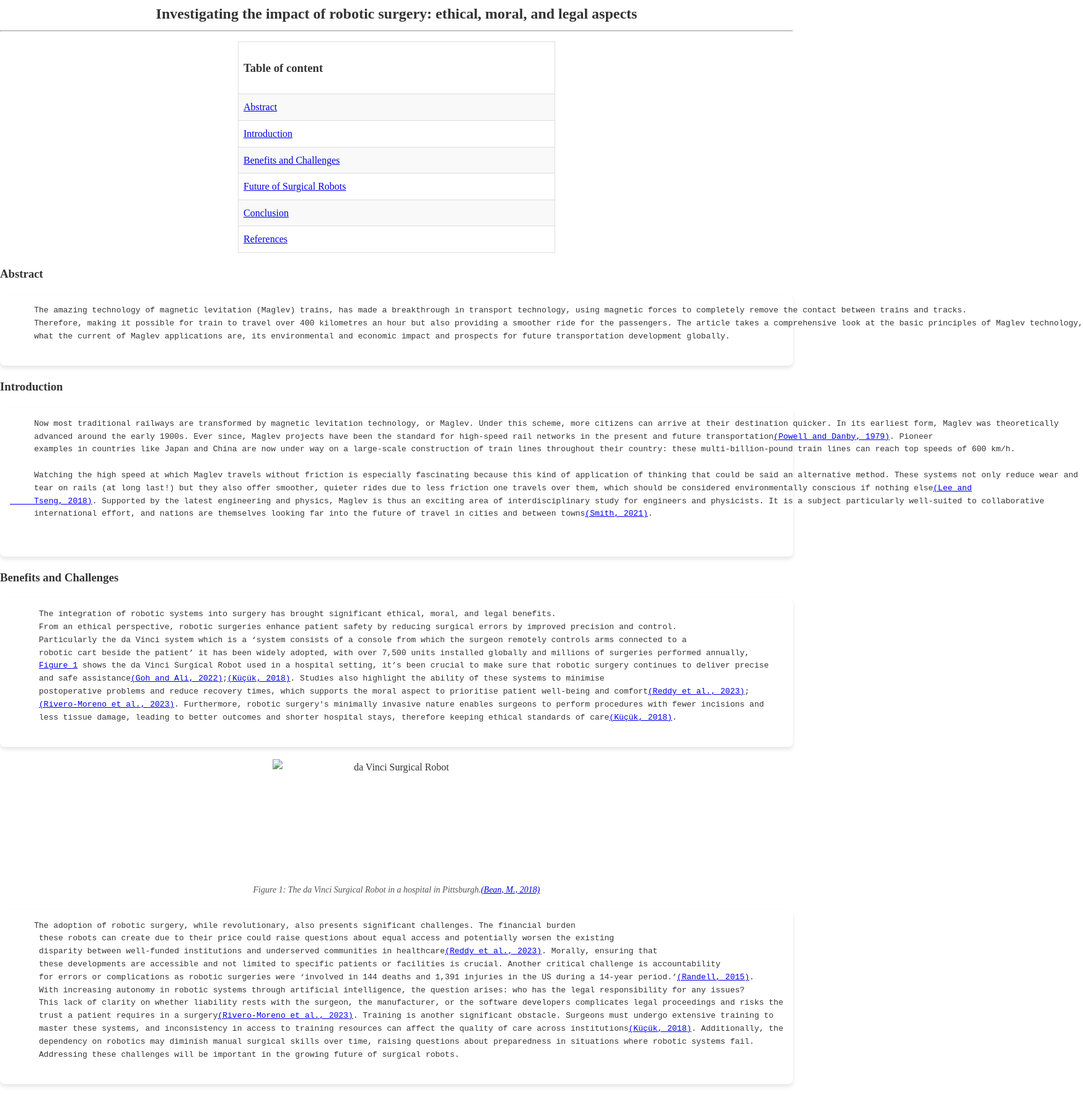
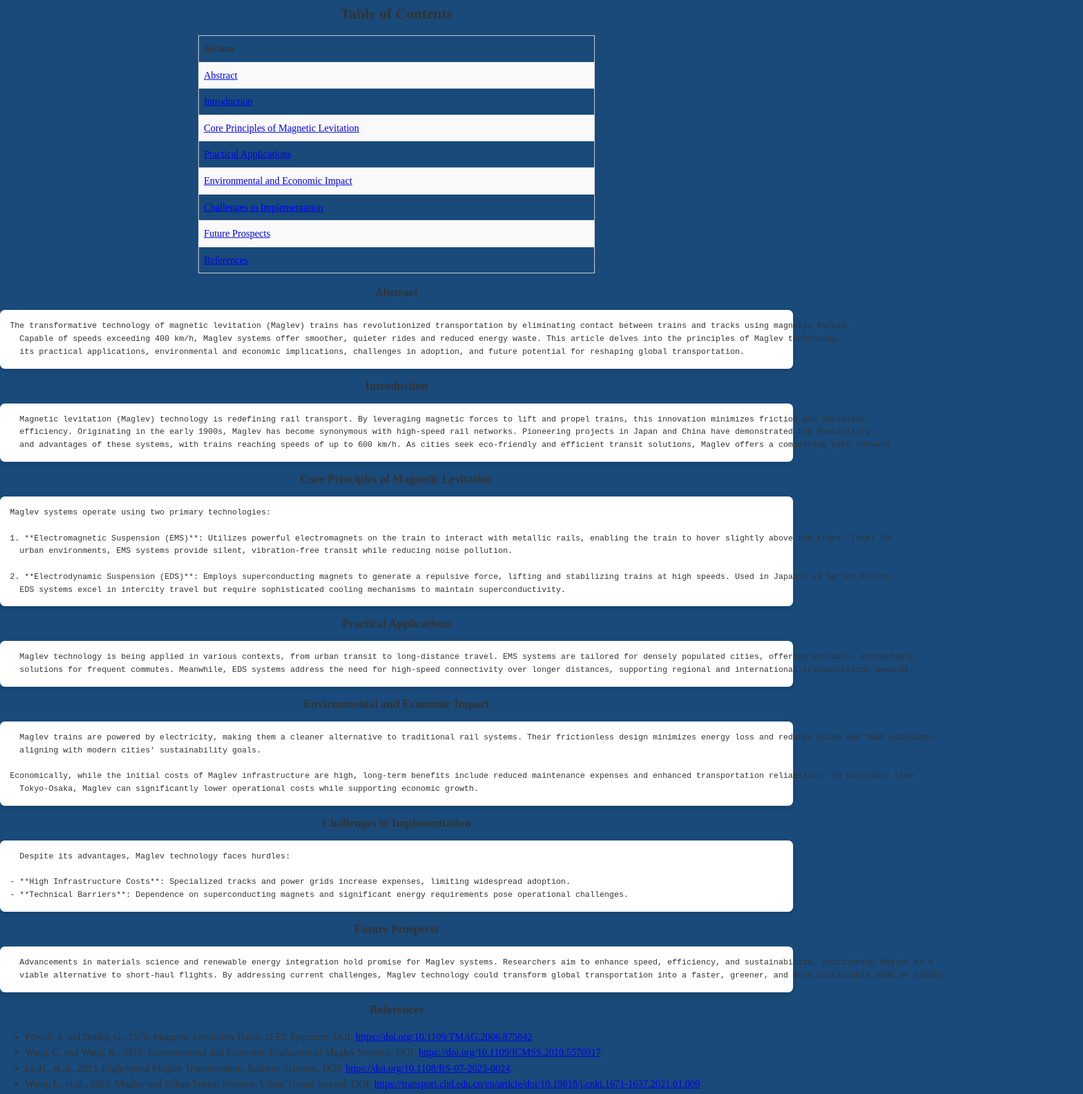
Before and after one commit to FEPSFY6871601/FY6871601, a plain HTML site: page index.html in a window 1280 px wide. Shown: the part 461-2226 px from the top of the page at 62% size, 1748 px wide, since content can reach past the window. Drawn offline with Linux system fonts and the light colour scheme.

Commit message:
Update index.html

```diff
--- a/index.html
+++ b/index.html
@@ -1,70 +1,56 @@
 <!DOCTYPE html>
-
 <html>
-
-
 <head>
   <meta charset="UTF-8">
   <meta name="viewport" content="width=device-width, initial-scale=1.0">
-
-
   <style>
-    /* Set font to Times New Roman and background color */
     body {
       font-family: "Times New Roman", Times, serif;
       margin: 0;
       padding: 0;
       line-height: 1.6;
-      background-color: ##194a7a; /* Light beige background */
+      background-color: #194a7a;
       color: #333;
     }
-
     header {
       text-align: center;
       padding: 1rem;
     }
-
-    h1, h2 {
+    h1, h2, h3 {
       text-align: center;
       margin: 0.5rem 0;
     }
-
     table {
       font-family: "Times New Roman", Times, serif;
       border-collapse: collapse;
-      width: 40%;
+      width: 50%;
       margin: 1rem auto;
     }
-
     td, th {
       border: 1px solid #dddddd;
       text-align: left;
       padding: 8px;
     }
-
     tr:nth-child(even) {
       background-color: #f9f9f9;
     }
-
     figure {
       margin: 20px 0;
       text-align: center;
     }
-
     figcaption {
       font-size: 14px;
       color: #555;
     }
-
     img {
       display: block;
-      margin: 0 auto; /* Center images */
+      margin: 0 auto;
     }
-
-    p.ex1 {
-      margin-left: 0;
+    p {
+      margin-left: 1rem;
+      margin-right: 1rem;
+      text-align: justify;
     }
-
     pre {
       background-color: #fff;
       padding: 1rem;
@@ -72,30 +58,24 @@
       border-radius: 8px;
       box-shadow: 0 4px 6px rgba(0, 0, 0, 0.1);
     }
-
-    /* Smooth scrolling */
     html {
       scroll-behavior: smooth;
     }
   </style>
 </head>
-
 <body>
 
 <header>
-  <img src="WebBanner2023.png" alt="Banner" width="900" height="300">
-  <h1><b>ENG0018 Computer Laboratory 2024/25</b></h1>
-  <h2>Student URN: 6807257</h2>
+  <img src="WebBanner2023.png" alt="Maglev Banner" width="900" height="300">
+  <h1><b>Maglev Technology: Revolutionizing Modern Transportation</b></h1>
+  <h2>Student ID: 6871601</h2>
 </header>
 <hr>
-<h2 style="text-align: center;"><b>Investigating the impact of robotic surgery: ethical, moral, and legal aspects</b></h2>
-<hr>
 
-<!table of contents>
+<h2>Table of Contents</h2>
 <table>
-
   <tr>
-    <th><h3>Table of content</h3></th>
+    <th>Section</th>
   </tr>
   <tr>
     <td><a href="#Abstract">Abstract</a></td>
@@ -104,134 +84,86 @@
     <td><a href="#Introduction">Introduction</a></td>
   </tr>
   <tr>
-    <td><a href="#Benefits and Challenges">Benefits and Challenges</a></td>
+    <td><a href="#Principles">Core Principles of Magnetic Levitation</a></td>
   </tr>
   <tr>
-    <td><a href="#Future of Surgical Robots">Future of Surgical Robots</a></td>
+    <td><a href="#Applications">Practical Applications</a></td>
+  </tr>
   <tr>
-    <td><a href="#Conclusion">Conclusion</a></td>
+    <td><a href="#Impact">Environmental and Economic Impact</a></td>
   </tr>
+  <tr>
+    <td><a href="#Challenges">Challenges in Implementation</a></td>
+  </tr>
+  <tr>
+    <td><a href="#Future">Future Prospects</a></td>
   </tr>
   <tr>
     <td><a href="#References">References</a></td>
   </tr>
 </table>
 
-
 <h3 id="Abstract">Abstract</h3>
-   <p class="ex1">
 <pre>
-     The amazing technology of magnetic levitation (Maglev) trains, has made a breakthrough in transport technology, using magnetic forces to completely remove the contact between trains and tracks.
-     Therefore, making it possible for train to travel over 400 kilometres an hour but also providing a smoother ride for the passengers. The article takes a comprehensive look at the basic principles of Maglev technology,
-     what the current of Maglev applications are, its environmental and economic impact and prospects for future transportation development globally.
+The transformative technology of magnetic levitation (Maglev) trains has revolutionized transportation by eliminating contact between trains and tracks using magnetic forces.
+  Capable of speeds exceeding 400 km/h, Maglev systems offer smoother, quieter rides and reduced energy waste. This article delves into the principles of Maglev technology,
+  its practical applications, environmental and economic implications, challenges in adoption, and future potential for reshaping global transportation.
 </pre>
-   </p>
 
 <h3 id="Introduction">Introduction</h3>
-  <p class="ex1">
 <pre>
-     Now most traditional railways are transformed by magnetic levitation technology, or Maglev. Under this scheme, more citizens can arrive at their destination quicker. In its earliest form, Maglev was theoretically
-     advanced around the early 1900s. Ever since, Maglev projects have been the standard for high-speed rail networks in the present and future transportation<a href="#ref-powell1979">(Powell and Danby, 1979)</a>. Pioneer
-     examples in countries like Japan and China are now under way on a large-scale construction of train lines throughout their country: these multi-billion-pound train lines can reach top speeds of 600 km/h.
-
-     Watching the high speed at which Maglev travels without friction is especially fascinating because this kind of application of thinking that could be said an alternative method. These systems not only reduce wear and
-     tear on rails (at long last!) but they also offer smoother, quieter rides due to less friction one travels over them, which should be considered environmentally conscious if nothing else<a href="#ref-lee2018">(Lee and
-     Tseng, 2018)</a>. Supported by the latest engineering and physics, Maglev is thus an exciting area of interdisciplinary study for engineers and physicists. It is a subject particularly well-suited to collaborative
-     international effort, and nations are themselves looking far into the future of travel in cities and between towns<a href="#ref-smith2021">(Smith, 2021)</a>.
-
-  </pre>
-  </p>
-
-  <h3 id="Benefits and Challenges">Benefits and Challenges</h3>
-  <p class="ex1">
-  <pre>
-      The integration of robotic systems into surgery has brought significant ethical, moral, and legal benefits.
-      From an ethical perspective, robotic surgeries enhance patient safety by reducing surgical errors by improved precision and control.
-      Particularly the da Vinci system which is a ‘system consists of a console from which the surgeon remotely controls arms connected to a
-      robotic cart beside the patient’ it has been widely adopted, with over 7,500 units installed globally and millions of surgeries performed annually,
-      <a href="#figure1">Figure 1</a> shows the da Vinci Surgical Robot used in a hospital setting, it’s been crucial to make sure that robotic surgery continues to deliver precise
-      and safe assistance<a href="#ref-goh2022">(Goh and Ali, 2022)</a>;<a href="#ref-kucuk2018">(Küçük, 2018)</a>. Studies also highlight the ability of these systems to minimise
-      postoperative problems and reduce recovery times, which supports the moral aspect to prioritise patient well-being and comfort<a href="#ref-reddy2023">(Reddy et al., 2023)</a>;
-      <a href="#ref-rivero2023">(Rivero-Moreno et al., 2023)</a>. Furthermore, robotic surgery's minimally invasive nature enables surgeons to perform procedures with fewer incisions and
-      less tissue damage, leading to better outcomes and shorter hospital stays, therefore keeping ethical standards of care<a href="#ref-kucuk2018">(Küçük, 2018)</a>.
+  Magnetic levitation (Maglev) technology is redefining rail transport. By leveraging magnetic forces to lift and propel trains, this innovation minimizes friction and maximizes
+  efficiency. Originating in the early 1900s, Maglev has become synonymous with high-speed rail networks. Pioneering projects in Japan and China have demonstrated the feasibility
+  and advantages of these systems, with trains reaching speeds of up to 600 km/h. As cities seek eco-friendly and efficient transit solutions, Maglev offers a compelling path forward.
 </pre>
 
-  <figure id="figure1">
-    <img src="daVinciRobot.png" alt="da Vinci Surgical Robot" width="400" height="200">
-    <figcaption><i>Figure 1: The da Vinci Surgical Robot in a hospital in Pittsburgh.<a href="#ref-bean2018">(Bean, M., 2018)</a></i></figcaption>
-  </figure>
+<h3 id="Principles">Core Principles of Magnetic Levitation</h3>
+<pre>
+Maglev systems operate using two primary technologies:
 
+1. **Electromagnetic Suspension (EMS)**: Utilizes powerful electromagnets on the train to interact with metallic rails, enabling the train to hover slightly above the track. Ideal for
+  urban environments, EMS systems provide silent, vibration-free transit while reducing noise pollution.
+
+2. **Electrodynamic Suspension (EDS)**: Employs superconducting magnets to generate a repulsive force, lifting and stabilizing trains at high speeds. Used in Japan's L0 Series trains,
+  EDS systems excel in intercity travel but require sophisticated cooling mechanisms to maintain superconductivity.
+</pre>
+
+<h3 id="Applications">Practical Applications</h3>
 <pre>
-     The adoption of robotic surgery, while revolutionary, also presents significant challenges. The financial burden
-      these robots can create due to their price could raise questions about equal access and potentially worsen the existing
-      disparity between well-funded institutions and underserved communities in healthcare<a href="#ref-reddy2023">(Reddy et al., 2023)</a>. Morally, ensuring that
-      these developments are accessible and not limited to specific patients or facilities is crucial. Another critical challenge is accountability
-      for errors or complications as robotic surgeries were ‘involved in 144 deaths and 1,391 injuries in the US during a 14-year period.’<a href="#ref-randell2015">(Randell, 2015)</a>.
-      With increasing autonomy in robotic systems through artificial intelligence, the question arises: who has the legal responsibility for any issues?
-      This lack of clarity on whether liability rests with the surgeon, the manufacturer, or the software developers complicates legal proceedings and risks the
-      trust a patient requires in a surgery<a href="#ref-rivero2023">(Rivero-Moreno et al., 2023)</a>. Training is another significant obstacle. Surgeons must undergo extensive training to
-      master these systems, and inconsistency in access to training resources can affect the quality of care across institutions<a href="#ref-kucuk2018">(Küçük, 2018)</a>. Additionally, the
-      dependency on robotics may diminish manual surgical skills over time, raising questions about preparedness in situations where robotic systems fail.
-      Addressing these challenges will be important in the growing future of surgical robots.
+  Maglev technology is being applied in various contexts, from urban transit to long-distance travel. EMS systems are tailored for densely populated cities, offering scalable, sustainable
+  solutions for frequent commutes. Meanwhile, EDS systems address the need for high-speed connectivity over longer distances, supporting regional and international transportation demands.
 </pre>
-  </p>
 
-  <h3 id="Future of Surgical Robots">Future of Surgical Robots</h3>
-  <p class="ex1">
+<h3 id="Impact">Environmental and Economic Impact</h3>
 <pre>
-      The future of surgical robots is poised to revolutionise the medical field, use advanced artificial intelligence (AI) with robotic
-      systems to deliver precise and minimally invasive procedures. These emerging innovations show for more enhanced capabilities
-      such as autonomous task execution, real-time decision-making, and personalised surgical approaches. These progresses will likely
-      help reduce human error and allow for even more safe use of robots and expand access to complex surgeries in
-      remote or resource-limited areas that normally would have a higher risk when being performed by a human surgeon.
-      AI-integrated systems, particularly those leveraging machine learning algorithms are also expected to improve preoperative planning and
-      postoperative evaluations which will allow for constant improvement of the use and make procedures more trustful and safer over the
-      years to come 2022 <a href="#ref-bennett2022">(Bennett et al., 2022)</a>.
+  Maglev trains are powered by electricity, making them a cleaner alternative to traditional rail systems. Their frictionless design minimizes energy loss and reduces noise and heat emissions,
+  aligning with modern cities' sustainability goals.
+
+Economically, while the initial costs of Maglev infrastructure are high, long-term benefits include reduced maintenance expenses and enhanced transportation reliability. In corridors like
+  Tokyo-Osaka, Maglev can significantly lower operational costs while supporting economic growth.
 </pre>
-  </p>
 
-  <h3 id="Conclusion">Conclusion</h3>
-  <p class="ex1">
+<h3 id="Challenges">Challenges in Implementation</h3>
 <pre>
-      In conclusion, robotic surgery has greatly helped healthcare by improving accuracy and patient recovery. Also, with ongoing
-      AI and machine learning developments, the potential for further breakthroughs is immense but comes with ethical, moral, and
-      legal considerations. Therefore, to fully realise these benefits it is essential to address issues like fair access, defined
-      accountability, and comprehensive training, ensuring that robotic systems enhance surgical care safely and effectively to be able
-      for these systems to be mass adopted globally for it to reach its full potential.
+  Despite its advantages, Maglev technology faces hurdles:
+
+- **High Infrastructure Costs**: Specialized tracks and power grids increase expenses, limiting widespread adoption.
+- **Technical Barriers**: Dependence on superconducting magnets and significant energy requirements pose operational challenges.
 </pre>
-  </p>
 
+<h3 id="Future">Future Prospects</h3>
+<pre>
+  Advancements in materials science and renewable energy integration hold promise for Maglev systems. Researchers aim to enhance speed, efficiency, and sustainability, positioning Maglev as a
+  viable alternative to short-haul flights. By addressing current challenges, Maglev technology could transform global transportation into a faster, greener, and more sustainable mode of travel.
+</pre>
 
 <h3 id="References">References</h3>
 <ul>
-    <li id="ref-rivero2023">Rivero-Moreno, Y., et al. (2023). Robotic Surgery: A Comprehensive Review of the Literature and Current Trends. Cureus 15(7): e42370.
-      Available at: <a href="https://doi.org/10.7759/cureus.42370" target="_blank">https://doi.org/10.7759/cureus.42370</a> [Accessed 29 November 2024].
-    </li>
-    <li id="ref-reddy2023">Reddy, K., et al. (2023). Advancements in Robotic Surgery: A Comprehensive Overview of Current Utilizations and Upcoming Frontiers.
-      Cureus 15(12): e50415. Available at: <a href="https://doi.org/10.7759/cureus.50415" target="_blank">https://doi.org/10.7759/cureus.50415</a> [Accessed 29 November 2024].
-    </li>
-    <li id="ref-kucuk2018">Küçük, S. (ed.) (2018). Surgical Robotics. Rijeka: Intech Open. Available at:
-      <a href="http://dx.doi.org/10.5772/65524" target="_blank">http://dx.doi.org/10.5772/65524</a> (Accessed: 27 November 2024).
-    </li>
-    <li id="ref-bennett2022">Bennett, I., Hadjipanayis, C. G., Fontes, R., Bederson, J. B., & Fichtinger, G. (2022). Artificial intelligence and robotic surgery.
-      Available at: <a href="https://doi.org/10.7759/cureus.52243" target="_blank">https://doi.org/10.7759/cureus.52243</a> [Accessed 30 November 2024].
-    </li>
-    <li id="ref-bhandari2020">Bhandari, M., Zeffiro, T., and Reddiboina, M. (2020). Artificial intelligence and robotic surgery: Current perspective and future directions.
-      Current Opinion in Urology, 30(1), pp.48-54. Available at: <a href="https://doi.org/10.1097/MOU.0000000000000692" target="_blank">https://doi.org/10.1097/MOU.0000000000000692</a> [Accessed 27 November 2024].
-    </li>
-    <li id="ref-goh2022">Goh, E.Z. and Ali, T. (2022). Robotic surgery: an evolution in practice. Journal of Surgical Protocols and Research Methodologies, 1, pp.1-3.
-      Available at: <a href="https://doi.org/10.1093/jsprm/snac003" target="_blank">https://doi.org/10.1093/jsprm/snac003</a> [Accessed 1 December 2024].
-    </li>
-    <li id="ref-randell2015">Randell, R. (2015). Are robot surgeons in the operating theatre as safe as they could be? The Conversation.
-      Available at: <a href="https://theconversation.com/are-robot-surgeons-in-the-operating-theatre-as-safe-as-they-could-be-45113" target="_blank">https://theconversation.com/are-robot-surgeons-in-the-operating-theatre-as-safe-as-they-could-be-45176</a> [Accessed 29 November 2024].
-    </li>
-    <li id="ref-bean2018">Bean, M. (2018). Young doctors struggle to learn robotic surgery – so they are practicing in the shadows. Available at:
-      <a href="https://theconversation.com/young-doctors-struggle-to-learn-robotic-surgery-so-they-are-practicing-in-the-shadows-89646" target="_blank">https://theconversation.com/young-doctors-struggle-to-learn-robotic-surgery-so-they-are-practicing-in-the-shadows-89711</a> (Accessed: 1 December 2024).
-    </li>
+  <li>Powell, J. and Danby, G., 1979. Magnetic Levitation Trains. IEEE Spectrum. DOI: <a href="https://doi.org/10.1109/TMAG.2006.875842" target="_blank">https://doi.org/10.1109/TMAG.2006.875842</a>.</li>
+  <li>Wang, C. and Wang, K., 2010. Environmental and Economic Evaluation of Maglev Systems. DOI: <a href="https://doi.org/10.1109/ICMSS.2010.5576917" target="_blank">https://doi.org/10.1109/ICMSS.2010.5576917</a>.</li>
+  <li>Li, H., et al., 2023. High-Speed Maglev Transportation. Railway Sciences. DOI: <a href="https://doi.org/10.1108/RS-07-2023-0024" target="_blank">https://doi.org/10.1108/RS-07-2023-0024</a>.</li>
+  <li>Wang, L., et al., 2022. Maglev and Urban Transit Systems. Urban Transit Journal. DOI: <a href="https://transport.chd.edu.cn/en/article/doi/10.19818/j.cnki.1671-1637.2021.01.009" target="_blank">https://transport.chd.edu.cn/en/article/doi/10.19818/j.cnki.1671-1637.2021.01.009</a>.</li>
 </ul>
 
-
-
-  </pre>
-
+</body>
 </html>
```
Lines whose indentation alone changed are shown as unchanged.
